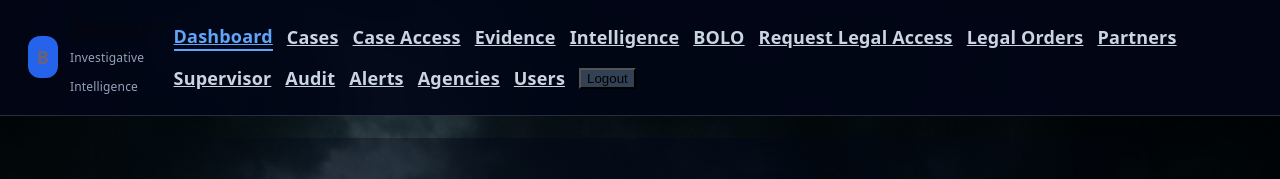
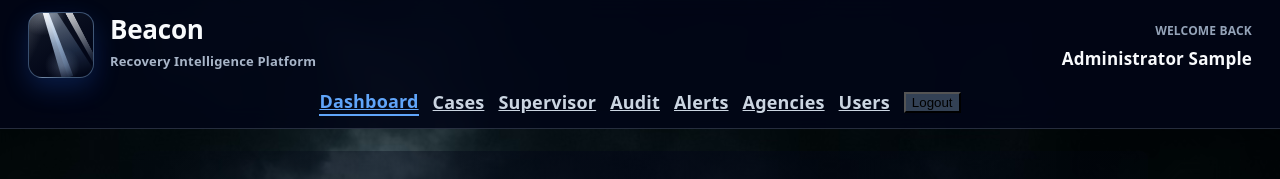
Before and after one commit to katkatper/BeaconSystems, a React (Vite) app in the folder beaconsystems.client/: page / in a window 1280 px wide. Shown: the top 179 px of the page. Built offline with nearby package versions, Linux system fonts and the light colour scheme; no server answers; sample sign-in values are in the browser's storage.

Commit message:
Refine Beacon header branding

```diff
--- a/beaconsystems.client/src/App.css
+++ b/beaconsystems.client/src/App.css
@@ -56,44 +56,141 @@
     color: #fca5a5;
 }
 .navbar {
-    display: flex;
-    justify-content: space-between;
-    align-items: center;
-    padding: 14px 28px;
+    display: grid;
+    gap: 10px;
+    padding: 12px 28px;
     background: rgba(2, 6, 23, 0.88);
     border-bottom: 1px solid rgba(148, 163, 184, 0.25);
     backdrop-filter: blur(12px);
 }
 
+.navbar-topline {
+    display: flex;
+    justify-content: space-between;
+    align-items: center;
+    gap: 18px;
+}
+
 .navbar-brand {
     display: flex;
     align-items: center;
-    gap: 12px;
+    gap: 16px;
+    min-height: 66px;
 }
 
 .brand-mark {
-    width: 42px;
-    height: 42px;
-    border-radius: 12px;
-    background: #2563eb;
+    width: 64px;
+    height: 64px;
+    border-radius: 14px;
+    background:
+        radial-gradient(circle at 52% 82%, rgba(191, 219, 254, 0.22), transparent 28%),
+        radial-gradient(circle at 22% 0%, rgba(239, 246, 255, 0.32), transparent 28%),
+        linear-gradient(145deg, #111827, #020617 72%);
+    border: 1px solid rgba(147, 197, 253, 0.38);
+    box-shadow: 0 10px 26px rgba(37, 99, 235, 0.24);
     display: flex;
     align-items: center;
     justify-content: center;
-    font-weight: bold;
+    position: relative;
+    overflow: hidden;
+}
+
+.brand-mark::before {
+    content: "";
+    position: absolute;
+    inset: 0;
+    background: linear-gradient(115deg, rgba(255, 255, 255, 0.16), transparent 26%);
+    z-index: 1;
+}
+
+.brand-ray {
+    position: absolute;
+    top: -7px;
+    left: 11px;
+    height: 70px;
+    transform-origin: top center;
+    z-index: 2;
+}
+
+.brand-ray-main {
+    width: 18px;
+    background: linear-gradient(
+        180deg,
+        rgba(255, 255, 255, 0.95),
+        rgba(191, 219, 254, 0.54) 48%,
+        rgba(96, 165, 250, 0.08) 100%
+    );
+    clip-path: polygon(12% 0, 43% 0, 100% 100%, 34% 100%);
+    filter: blur(0.2px) drop-shadow(0 0 8px rgba(219, 234, 254, 0.85));
+    transform: rotate(-13deg);
+}
+
+.brand-ray-soft {
+    width: 34px;
+    background: linear-gradient(
+        180deg,
+        rgba(219, 234, 254, 0.42),
+        rgba(147, 197, 253, 0.18) 62%,
+        rgba(147, 197, 253, 0)
+    );
+    clip-path: polygon(18% 0, 46% 0, 100% 100%, 20% 100%);
+    filter: blur(1.2px);
+    transform: rotate(-18deg);
+}
+
+.brand-ray-side {
+    width: 7px;
+    background: linear-gradient(
+        180deg,
+        rgba(255, 255, 255, 0.82),
+        rgba(191, 219, 254, 0.16) 72%,
+        transparent
+    );
+    clip-path: polygon(0 0, 100% 0, 100% 100%, 42% 100%);
+    filter: blur(0.4px);
+    transform: translateX(24px) rotate(-27deg);
 }
 
 .navbar-brand h2 {
     margin: 0;
+    color: #f8fafc;
+    font-size: 26px;
+    line-height: 1.05;
+    font-weight: 800;
 }
 
 .navbar-brand span {
+    display: block;
+    margin-top: 4px;
+    font-size: 13px;
+    color: #a8b5c8;
+    font-weight: 600;
+}
+
+.navbar-welcome {
+    display: grid;
+    gap: 2px;
+    text-align: right;
+    color: #cbd5e1;
+}
+
+.navbar-welcome span {
+    color: #94a3b8;
     font-size: 12px;
-    color: #94a3b8;
+    font-weight: 700;
+    text-transform: uppercase;
+}
+
+.navbar-welcome strong {
+    color: #f8fafc;
+    font-size: 17px;
+    text-transform: capitalize;
 }
 
 .navbar-links {
     display: flex;
     align-items: center;
+    justify-content: center;
     gap: 14px;
     flex-wrap: wrap;
 }
--- a/beaconsystems.client/src/pages/Navbar.jsx
+++ b/beaconsystems.client/src/pages/Navbar.jsx
@@ -7,6 +7,15 @@ import { NavLink, useNavigate } from "react-router-dom";
 function Navbar() {
     const navigate = useNavigate();
     const role = localStorage.getItem("role");
+    const username = localStorage.getItem("username") || "Beacon User";
+    const roleLabels = {
+        admin: "Administrator",
+        agency_admin: "Supervisor",
+        investigator: "Detective",
+        analyst: "Analyst",
+        viewer: "Viewer",
+    };
+    const displayRole = roleLabels[role] || "Team Member";
 
     // Clear local session data and return the user to the login page.
 
@@ -17,24 +26,30 @@ function Navbar() {
 
     return (
         <nav className="navbar">
-            <div className="navbar-brand">
-                <div className="brand-mark">B</div>
-                <div>
-                    <h2>Beacon</h2>
-                    <span>Investigative Intelligence</span>
+            <div className="navbar-topline">
+                <div className="navbar-brand">
+                    <div className="brand-mark" aria-hidden="true">
+                        <span className="brand-ray brand-ray-main"></span>
+                        <span className="brand-ray brand-ray-soft"></span>
+                        <span className="brand-ray brand-ray-side"></span>
+                    </div>
+                    <div>
+                        <h2>Beacon</h2>
+                        <span>Recovery Intelligence Platform</span>
+                    </div>
+                </div>
+
+                <div className="navbar-welcome">
+                    <span>Welcome back</span>
+                    <strong>
+                        {displayRole} {username}
+                    </strong>
                 </div>
             </div>
 
             <div className="navbar-links">
                 <NavLink to="/">Dashboard</NavLink>
                 <NavLink to="/cases">Cases</NavLink>
-                <NavLink to="/case-access">Case Access</NavLink>
-                <NavLink to="/evidence-upload">Evidence</NavLink>
-                <NavLink to="/intelligence">Intelligence</NavLink>
-                <NavLink to="/bolos">BOLO</NavLink>
-                <NavLink to="/legal-access">Request Legal Access</NavLink>
-                <NavLink to="/legal-orders">Legal Orders</NavLink>
-                <NavLink to="/partner-sources">Partners</NavLink>
                 <NavLink to="/supervisor">Supervisor</NavLink>
                 <NavLink to="/audit">Audit</NavLink>
 
```
